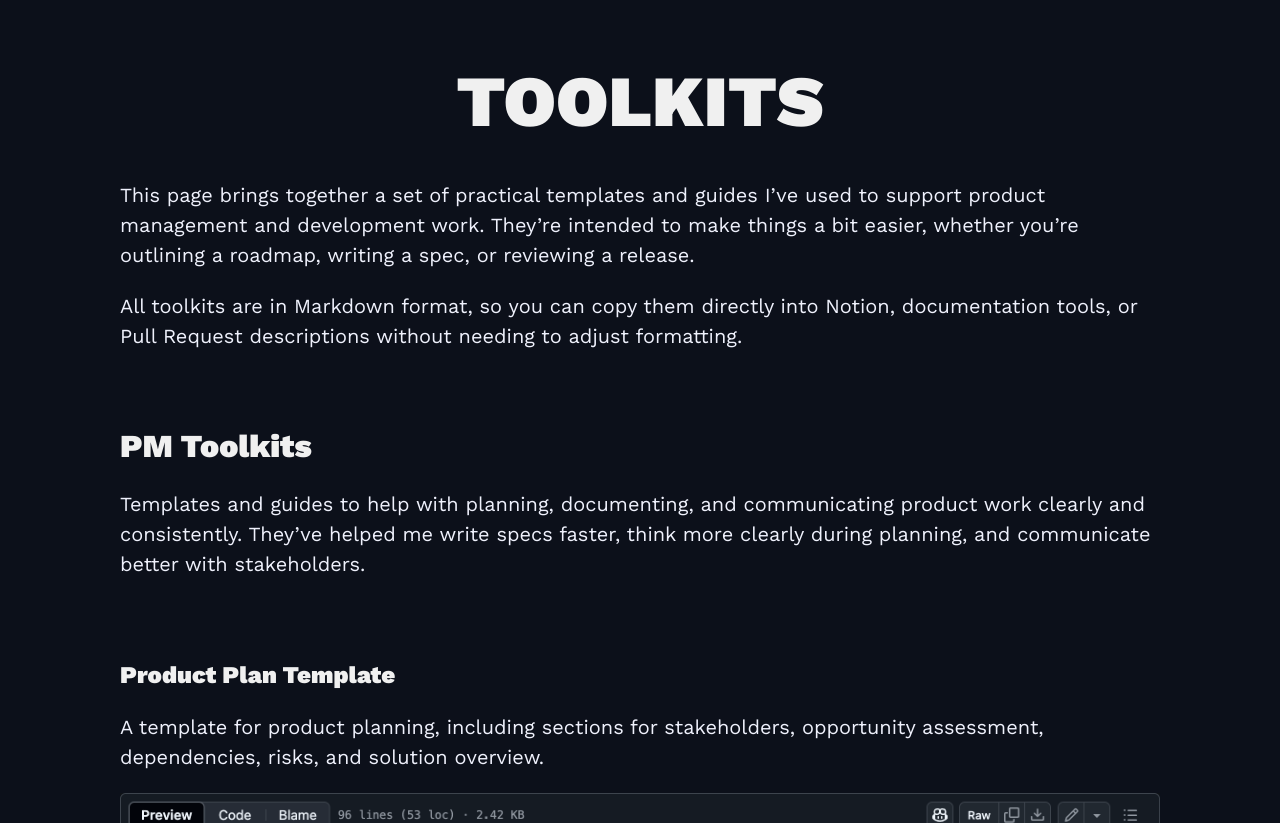
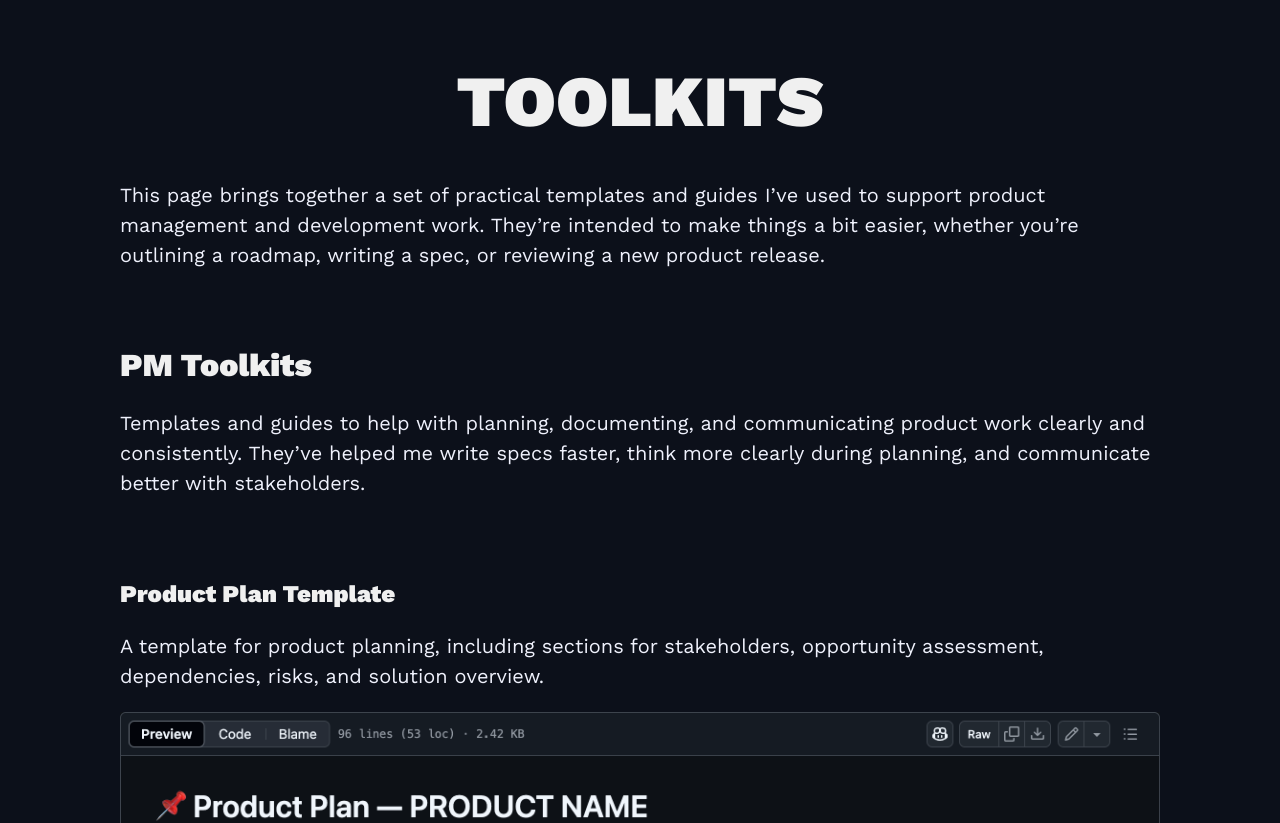
Before and after one commit to mkishi1221/mkishi1221.github.io, a Jekyll site: the page built from _pages/toolkits.md, in a window 1280 px wide and 900 px high, scrolled down 337 px, cut to the strip 77-900 px from the top of the window. Built offline with Jekyll 4.4.1, drawn with Linux system fonts in a browser that asks for light colours; nearby versions of some CDN libraries.

Commit message:
Minor updates to toolkit page

```diff
--- a/_pages/resources.md
+++ b/_pages/toolkits.md
@@ -5,9 +5,7 @@ permalink: /toolkits/
 image: '/images/road.jpg'
 ---
 
-This page brings together a set of practical templates and guides I've used to support product management and development work. They're intended to make things a bit easier, whether you're outlining a roadmap, writing a spec, or reviewing a release.
-
-All toolkits are in Markdown format, so you can copy them directly into Notion, documentation tools, or Pull Request descriptions without needing to adjust formatting.
+This page brings together a set of practical templates and guides I've used to support product management and development work. They're intended to make things a bit easier, whether you're outlining a roadmap, writing a spec, or reviewing a new product release.
 
 # PM Toolkits
 
```
